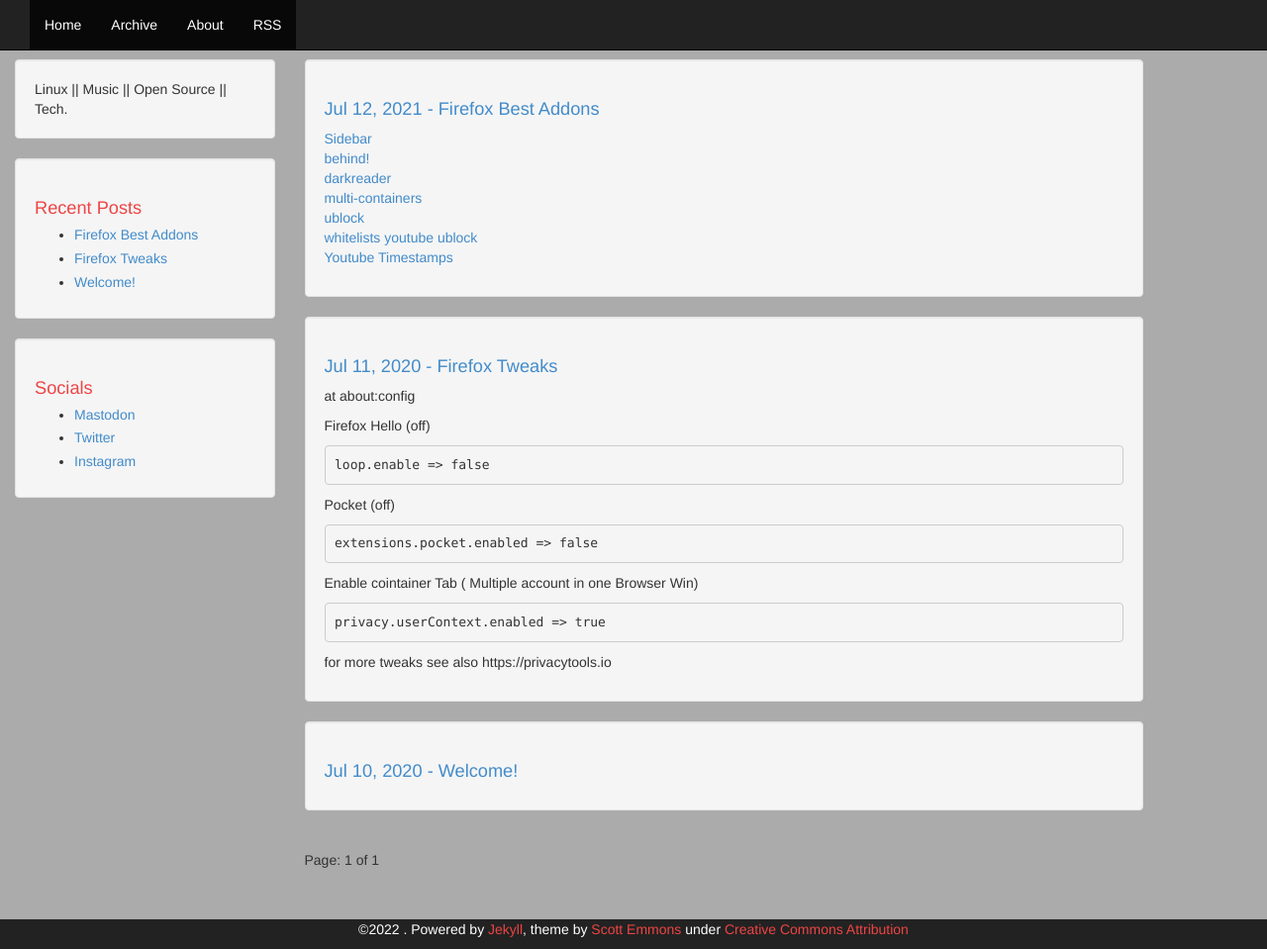
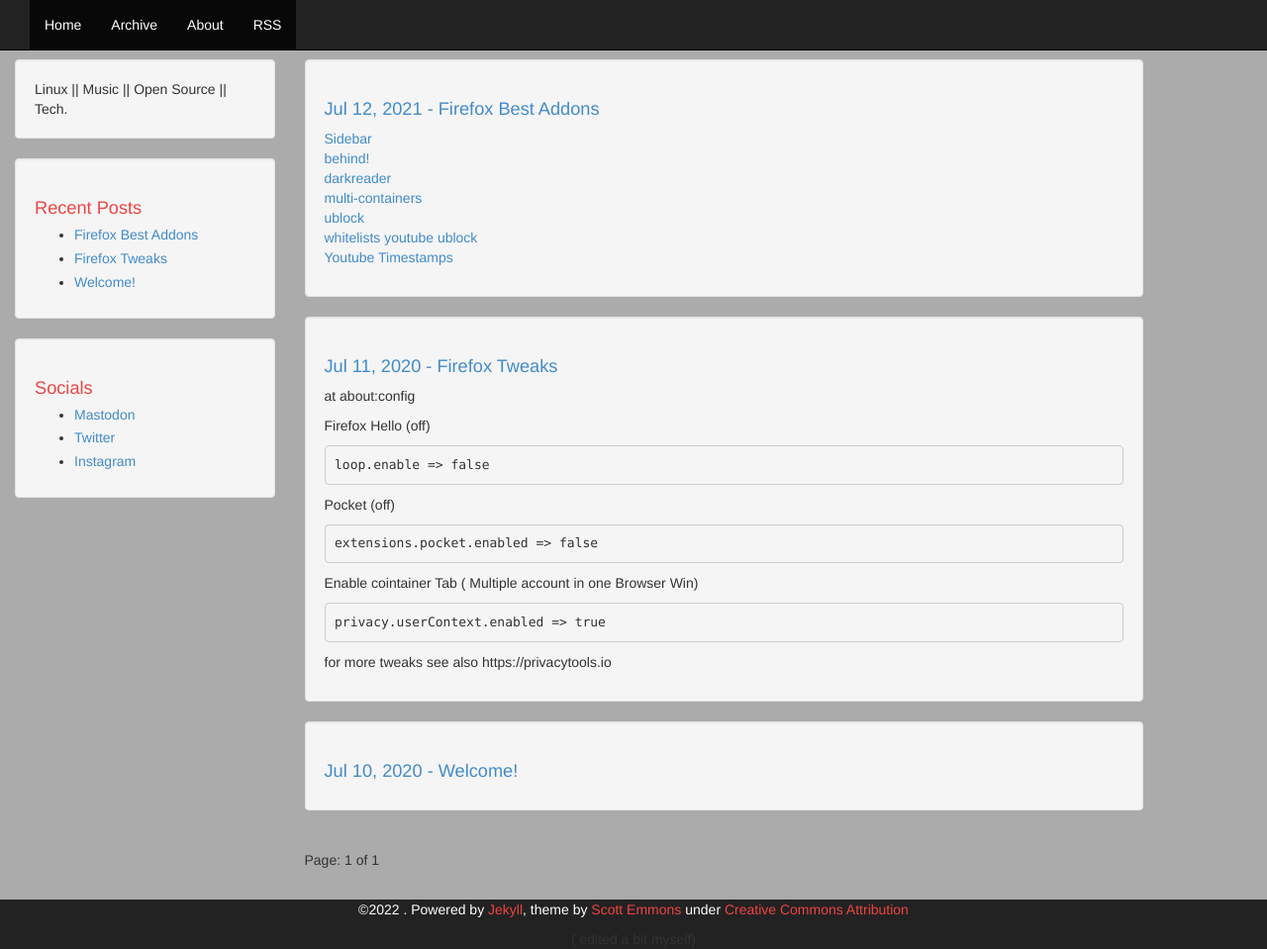
Before and after one commit to marekpistorius/blog.github.io, a Jekyll site: the page built from index.html, in a window 1280 px wide and 959 px high. Shown: the whole window at 99% size. Built offline with Jekyll 4.4.1, drawn with Linux system fonts in a browser that asks for light colours; the list of posts is cut into pages by our own code; a file with an impossible date is left out.

Commit message:
Update footer.html

```diff
--- a/_includes/footer.html
+++ b/_includes/footer.html
@@ -3,7 +3,7 @@
         <div class="span12 footer navbar-inverse navbar-fixed-bottom">
             <p class="copyright">&copy;{{ site.time | date: '%Y' }} {{ site.name }}. Powered by <a href="http://jekyllrb.com">Jekyll</a>, theme by <a href="https://github.com/scotte/jekyll-clean">Scott Emmons</a>
             under
-            <a href="http://creativecommons.org/licenses/by/4.0/">Creative Commons Attribution</a></p>
+            <a href="http://creativecommons.org/licenses/by/4.0/">Creative Commons Attribution</a></p> ( edited a bit myself)
         </div>
     </div>
 </div>
```
